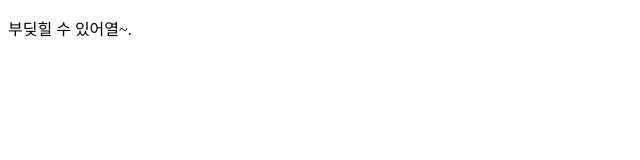
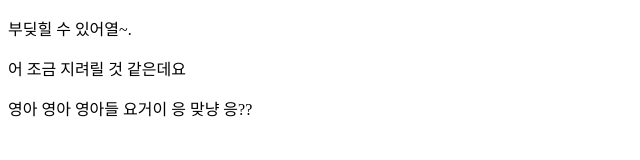
Before and after one commit to operthgf3/For-Study, a plain HTML site: page index.html in a window 1280 px wide. Shown: the whole page, without its empty margins (0-640 px from the left). Drawn offline with Linux system fonts and the light colour scheme.

Commit message:
안기효

```diff
--- a/index.html
+++ b/index.html
@@ -12,6 +12,8 @@
 
 <body>
     <p>부딪힐 수 있어열~.</p>
+    <p>어 조금 지려릴 것 같은데요 </p>
+    <p>영아 영아 영아들 요거이 응 맞냥 응??</p>
 
 </body>
 </html>
```
